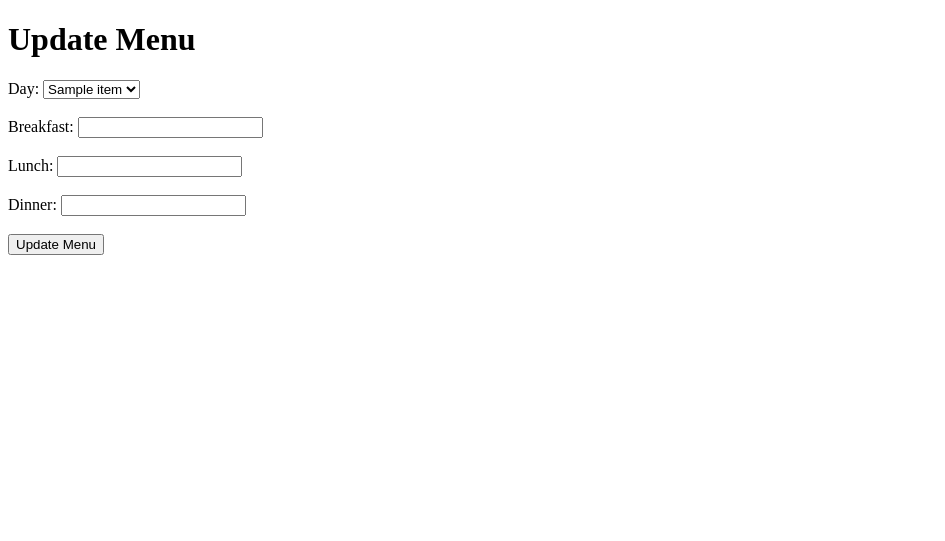
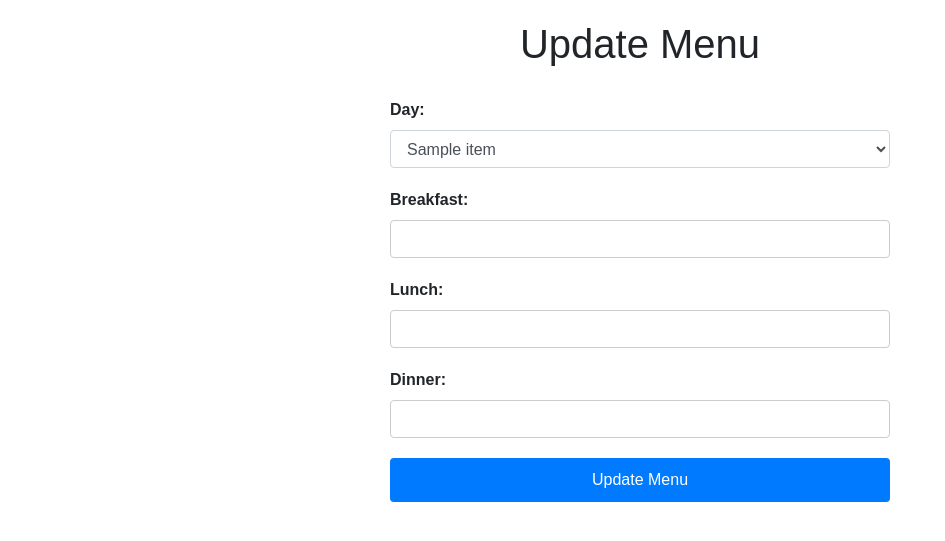
Before and after one commit to azamafridi23/Mess-Management-System-using-Flask, a Flask app: template templates/update_menu.html in a window 1280 px wide. Shown: the top 541 px of the page, without its empty margins (0-945 px from the left). Run offline with Flask 3, Linux system fonts and the light colour scheme; the template is opened without the code that fills it: most values are stand-ins (such as "Sample title", 1, 10 or a date in 2020); some libraries are stand-ins or nearby versions.

Commit message:
SuperVisor Update Menu WebPage

```diff
--- a/templates/update_menu.html
+++ b/templates/update_menu.html
@@ -1,4 +1,4 @@
-<!DOCTYPE html>
+<!-- <!DOCTYPE html>
 <html lang="en">
 <head>
     <meta charset="UTF-8">
@@ -22,4 +22,78 @@
         <button type="submit">Update Menu</button>
     </form>
 </body>
+</html> -->
+<!DOCTYPE html>
+<html lang="en">
+<head>
+    <meta charset="UTF-8">
+    <meta name="viewport" content="width=device-width, initial-scale=1.0">
+    <title>Update Menu</title>
+    <!-- Bootstrap CSS -->
+    <link href="https://stackpath.bootstrapcdn.com/bootstrap/4.5.2/css/bootstrap.min.css" rel="stylesheet">
+    <style>
+        body {
+            padding: 20px;
+            font-family: Arial, sans-serif;
+        }
+        h1 {
+            text-align: center;
+            margin-bottom: 30px;
+        }
+        form {
+            max-width: 500px;
+            margin: 0 auto;
+        }
+        label {
+            font-weight: bold;
+        }
+        input[type="text"],
+        select {
+            width: 100%;
+            padding: 8px;
+            margin-bottom: 20px;
+            border: 1px solid #ccc;
+            border-radius: 4px;
+            box-sizing: border-box;
+        }
+        button[type="submit"] {
+            background-color: #007bff;
+            color: #fff;
+            padding: 10px 20px;
+            border: none;
+            border-radius: 4px;
+            cursor: pointer;
+        }
+        button[type="submit"]:hover {
+            background-color: #0056b3;
+        }
+    </style>
+</head>
+<body>
+    <div class="container">
+        <h1>Update Menu</h1>
+        <form id="updateMenuForm" method="POST" action="/menu/{{ menu_id }}/update">
+            <div class="form-group">
+                <label for="day">Day:</label>
+                <select class="form-control" name="day" id="day">
+                    <option value="{{menu_data[1]}}">{{menu_data[1]}}</option>
+                    <!-- Add more options here if needed -->
+                </select>
+            </div>
+            <div class="form-group">
+                <label for="breakfast">Breakfast:</label>
+                <input type="text" class="form-control" name="breakfast" id="breakfast" required>
+            </div>
+            <div class="form-group">
+                <label for="lunch">Lunch:</label>
+                <input type="text" class="form-control" name="lunch" id="lunch" required>
+            </div>
+            <div class="form-group">
+                <label for="dinner">Dinner:</label>
+                <input type="text" class="form-control" name="dinner" id="dinner" required>
+            </div>
+            <button type="submit" class="btn btn-primary btn-block">Update Menu</button>
+        </form>
+    </div>
+</body>
 </html>
```
